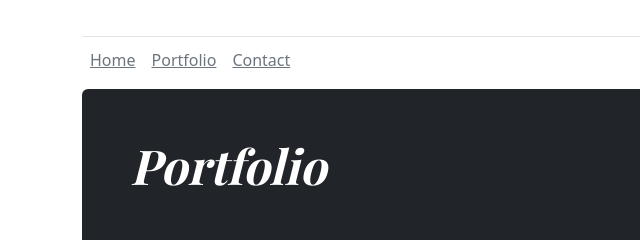
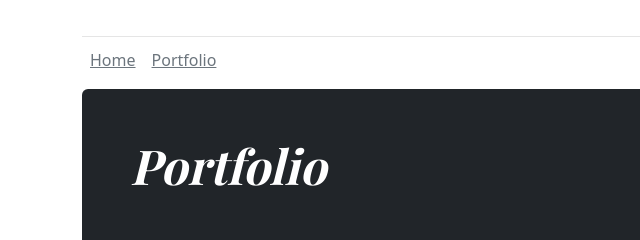
Before and after one commit to billmcconnell/billmcconnell.github.io, a plain HTML site: page portfolio.html in a window 1280 px wide. Shown: the top 240 px of the page, 0-640 px from the left. Drawn offline with nearby package versions, Linux system fonts and the light colour scheme.

Commit message:
changes to portfolio.html file

```diff
--- a/portfolio.html
+++ b/portfolio.html
@@ -121,7 +121,8 @@
             <nav class="nav d-flex">
             <a class="p-2 link-secondary" href="./index.html">Home</a>
             <a class="p-2 link-secondary" href="./portfolio.html">Portfolio</a>
-            <a class="p-2 link-secondary" href="./contact.html">Contact</a>
+            <!--
+            <a class="p-2 link-secondary" href="./contact.html">Contact</a> -->
           </nav>
         </div>
       </div>
```
